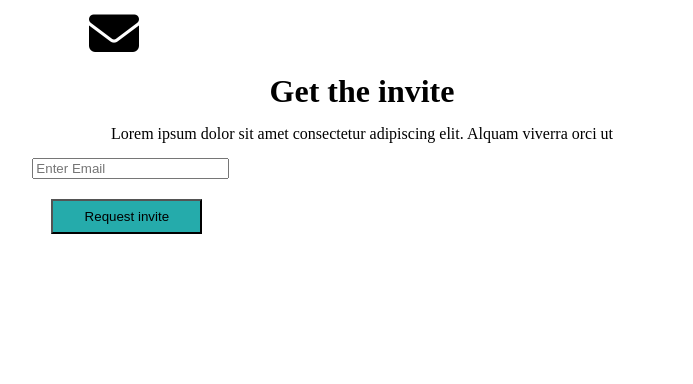
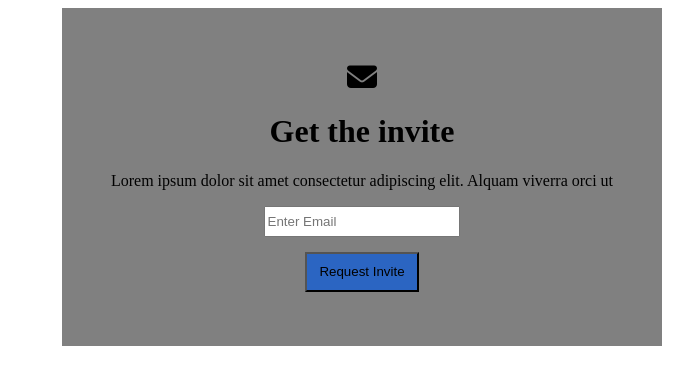
Before and after one commit to vanhanhcode/ngao, a plain HTML site: page index.html in a window 1280 px wide. Shown: the whole page, without its empty margins (278-971 px from the left). Drawn offline with Linux system fonts and the light colour scheme.

Commit message:
update html

```diff
--- a/CSS/style.css
+++ b/CSS/style.css
@@ -1,21 +1,33 @@
-#text p, h1 {
+.item{
+    display:flex;
+    align-items: center;
+    justify-content: center;
+    font-size:30px;
+}
+.text{
     text-align: center;
-    margin: 15px;
 }
+.box{
+    display:flex;
+    align-items: center;
+    justify-content: center;
+    font-size:30px;
 
+}
+.box1{
+    display:flex;
+    align-items: center;
+    justify-content: center;
+    font-size:30px;
+    margin-top: 15px;
 
-input{
-   margin-left: 8cm ;
-   width: 5cm;
 }
-button{
-    margin:8.5cm;
-    background-color: rgb(37, 171, 171);
-    height: 35px;
-    width: 4cm;
-    margin-top:1.5em;
+.box1 button{
+    background-color: rgb(43, 101, 194);
 }
-i{
-    margin-left: 9.5cm;
-    font-size: 50px;
+#main{
+    background-color: gray;
+    margin: auto;
+    padding: 54px 0;
+    width: 600px ;
 }
--- a/index.html
+++ b/index.html
@@ -9,12 +9,20 @@
     <link rel="stylesheet" href="./CSS/style.css">
 </head>
 <body>
+   <div id="main">
+<div class="item">
     <i class="fa-solid fa-envelope"></i>
-    <h1> Get the invite </h1>
-    <div id="text">
+</div>
+<div class="text">
+        <h1> Get the invite </h1>
         <p>Lorem ipsum dolor sit amet consectetur adipiscing elit. Alquam viverra orci ut </p>
-    </div>
-     <input type="Email" placeholder="Enter Email">
-   <br>  <button>Request invite </button>
+</div>
+<div class="box">
+<input style="height: 25px; width: 5cm;" type="Email" placeholder="Enter Email">
+</div>
+<div class="box1">
+    <button style="width: 3cm; height: 40px;">Request Invite</button>
+</div>
+   </div>
 </body>
 </html>
```
Also changed, not shown: 1 other file.
